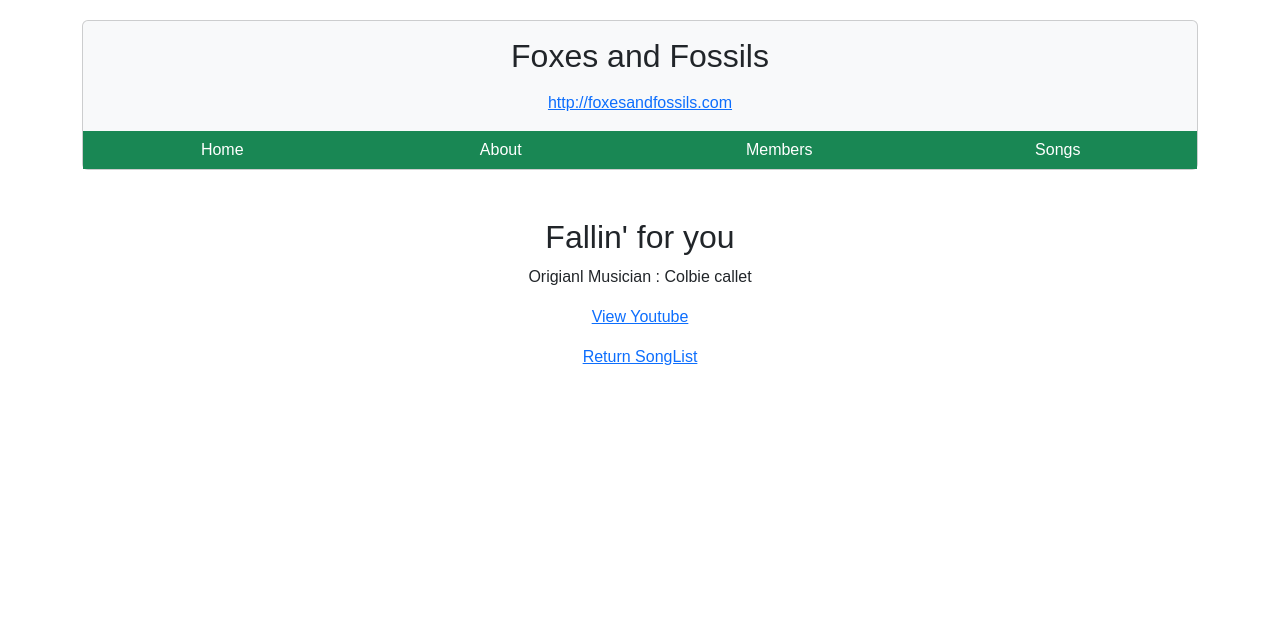
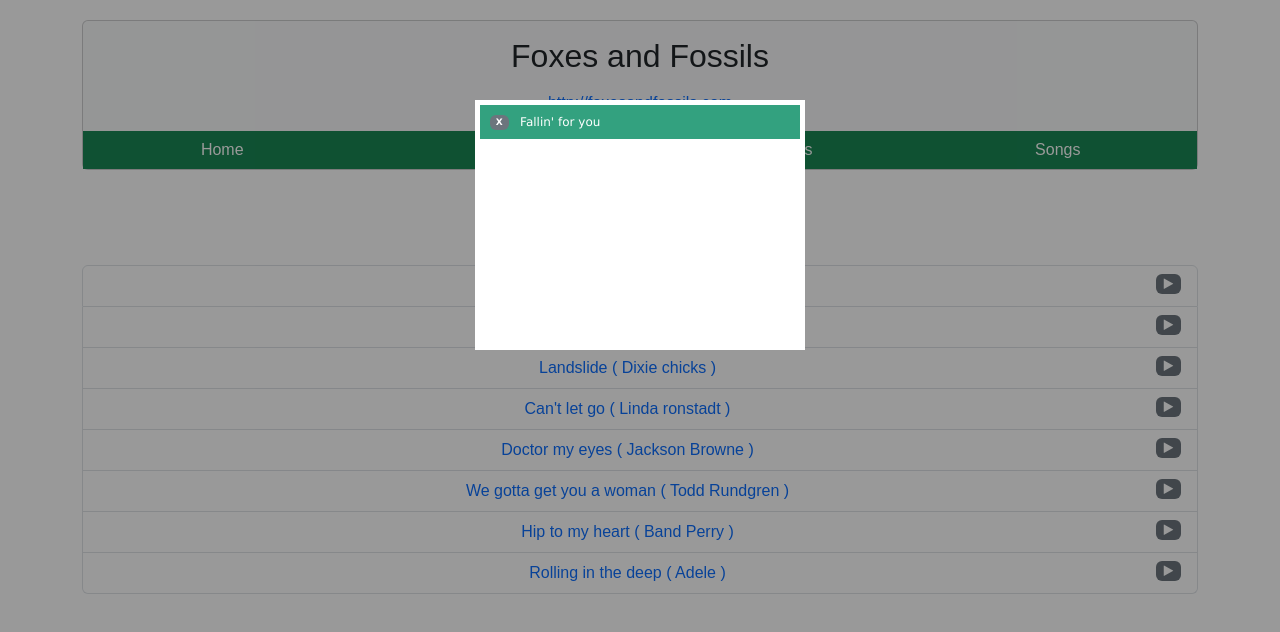
Before and after one commit to fanfarexo/react-router-guide, a React (Vite) app: page /songs/1 in a window 1280 px wide. Shown: the top 632 px of the page. Built offline with nearby package versions, Linux system fonts and the light colour scheme.

Commit message:
feat: 중첩 라우트 적용

```diff
--- a/src/App.tsx
+++ b/src/App.tsx
@@ -5,7 +5,7 @@
 import Members from './quickstart-router-basics/pages/Members';
 import SongList from './quickstart-router-basics/pages/SongList';
 import { useState } from 'react';
-import SongDetail from './quickstart-router-basics/pages/SongDetail';
+import Player from './quickstart-router-basics/pages/songs/Player';
 
 export type MemberType = {
   name: string;
@@ -60,10 +60,7 @@
             Members
           </Route>
           <Route path='/songs' element={<SongList songs={songs} />}>
-            SongList
-          </Route>
-          <Route path='/songs/:id' element={<SongDetail songs={songs} />}>
-            SongDetail
+            <Route path=':id' element={<Player songs={songs} />} />
           </Route>
         </Routes>
       </div>
--- a/src/index.css
+++ b/src/index.css
@@ -1,3 +1,6 @@
+/* font-awesome이 제공하는 아이콘을 사용하기 위한 참조 */
+@import 'https://cdnjs.cloudflare.com/ajax/libs/font-awesome/4.7.0/css/font-awesome.min.css';
+
 body {
   margin: 0;
   padding: 0;
@@ -11,3 +14,54 @@
   width: 25%;
   border-radius: 0 !important;
 }
+
+/* 모달을 위한 스타일 추가 */
+.modal {
+  display: block;
+  position: fixed;
+  z-index: 1;
+  left: 0;
+  top: 0;
+  width: 100%;
+  height: 100%;
+  overflow: auto;
+  background-color: rgb(0, 0, 0);
+  background-color: rgba(0, 0, 0, 0.4);
+}
+.box {
+  background-color: white;
+  margin: 100px auto;
+  max-width: 330px;
+  min-width: 100px;
+  min-height: 250px;
+  font: 12px 'verdana';
+  padding: 5px 5px 5px 5px;
+}
+.box div {
+  padding: 0;
+  display: block;
+  margin: 5px 0 0 0;
+}
+.box .heading {
+  background: #33a17f;
+  font-weight: 300;
+  text-align: left;
+  color: #fff;
+  margin: 0px;
+  padding: 10px 10px 10px 10px;
+  min-width: 200px;
+  max-width: 360px;
+}
+.box .player {
+  background: white;
+}
+.pointer {
+  cursor: pointer;
+}
+.play-button {
+  width: 15px;
+  height: 15px;
+}
+.play-button-disabled {
+  opacity: 0.3;
+}
--- a/src/quickstart-router-basics/pages/SongList.tsx
+++ b/src/quickstart-router-basics/pages/SongList.tsx
@@ -1,4 +1,4 @@
-import { Link } from 'react-router-dom';
+import { Link, Outlet } from 'react-router-dom';
 import { SongType } from '../../App';
 
 type Props = {
@@ -11,15 +11,19 @@
       <li className='list-group-item' key={song.id}>
         <Link to={`/songs/${song.id}`} style={{ textDecoration: 'none' }}>
           {song.title} ( {song.musician} )
+          <span className='float-end badge bg-secondary'>
+            <i className='fa fa-play'></i>
+          </span>
         </Link>
       </li>
     );
   });
 
   return (
-    <div className='card card-body'>
-      <h2 className='mt-4 mb-2'>SongList</h2>
+    <div>
+      <h2 className='mt-5'>SongList</h2>
       <ul className='list-group'>{list}</ul>
+      <Outlet />
     </div>
   );
 };
--- /dev/null
+++ b/src/quickstart-router-basics/pages/songs/Player.tsx
@@ -0,0 +1,46 @@
+import YouTube from 'react-youtube';
+import { SongType } from '../../../App';
+import { Link, useNavigate, useParams } from 'react-router-dom';
+import { useEffect, useState } from 'react';
+
+type Props = { songs: SongType[] };
+type SongIdParam = { id: string };
+
+const Player = (props: Props) => {
+  const params = useParams<SongIdParam>();
+  const navigate = useNavigate();
+  const [title, setTitle] = useState<string>('');
+  const [youtubeLink, setYoutubeLink] = useState<string>('');
+
+  useEffect(() => {
+    const id = params.id ? parseInt(params.id, 10) : 0;
+    const song = props.songs.find((song) => song.id === id);
+    if (song) {
+      setTitle(song.title ? song.title : '');
+      setYoutubeLink(song.youtube_link ? song.youtube_link : '');
+    } else {
+      navigate('/songs');
+    }
+  }, [navigate, params.id, props.songs]);
+
+  return (
+    <div className='modal'>
+      <div className='box'>
+        <div className='heading'>
+          <Link className='menu' to='/songs'>
+            <span className='float-start badge bg-secondary pointer'>X</span>
+          </Link>
+          <span className='title'>&nbsp;&nbsp;&nbsp;{title}</span>
+        </div>
+        <div className='player'>
+          <YouTube
+            videoId={youtubeLink}
+            opts={{ width: '320', height: '240', playerVars: { autoplay: 1 } }}
+          />
+        </div>
+      </div>
+    </div>
+  );
+};
+
+export default Player;
```
